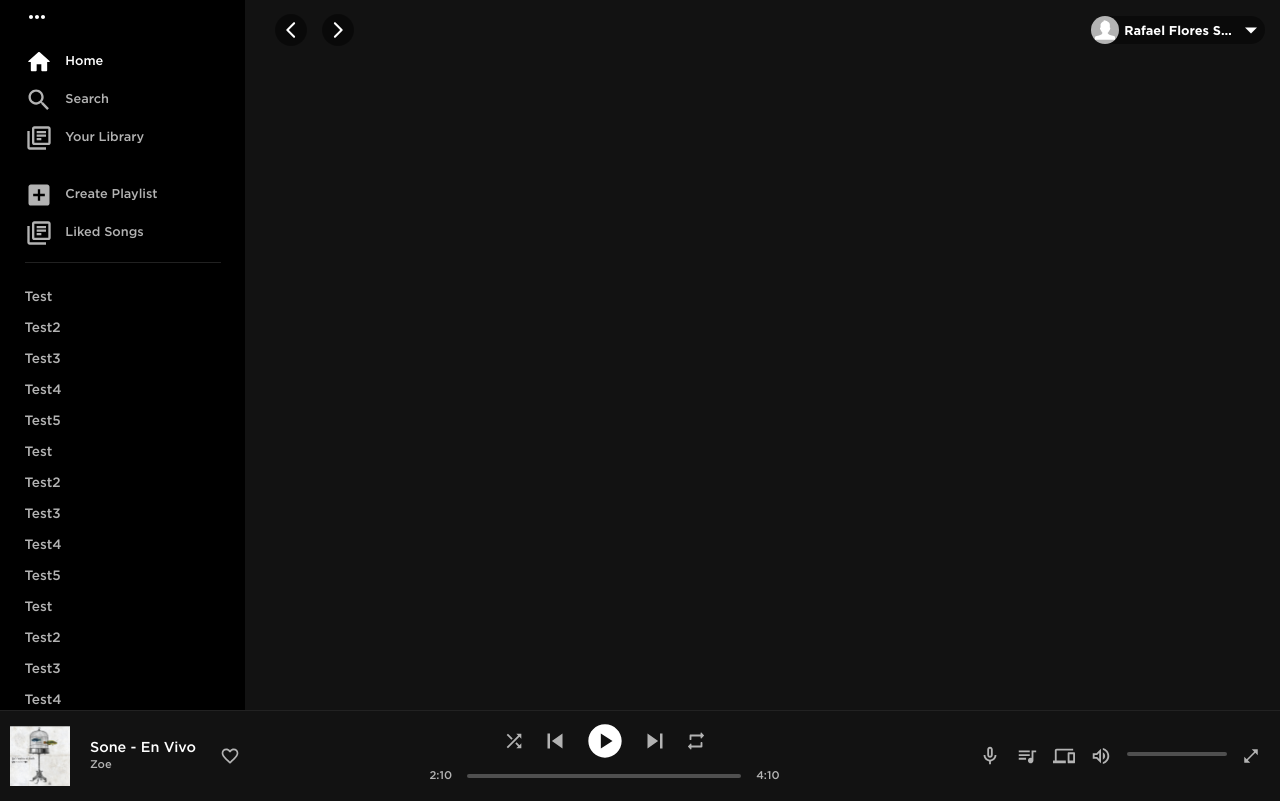
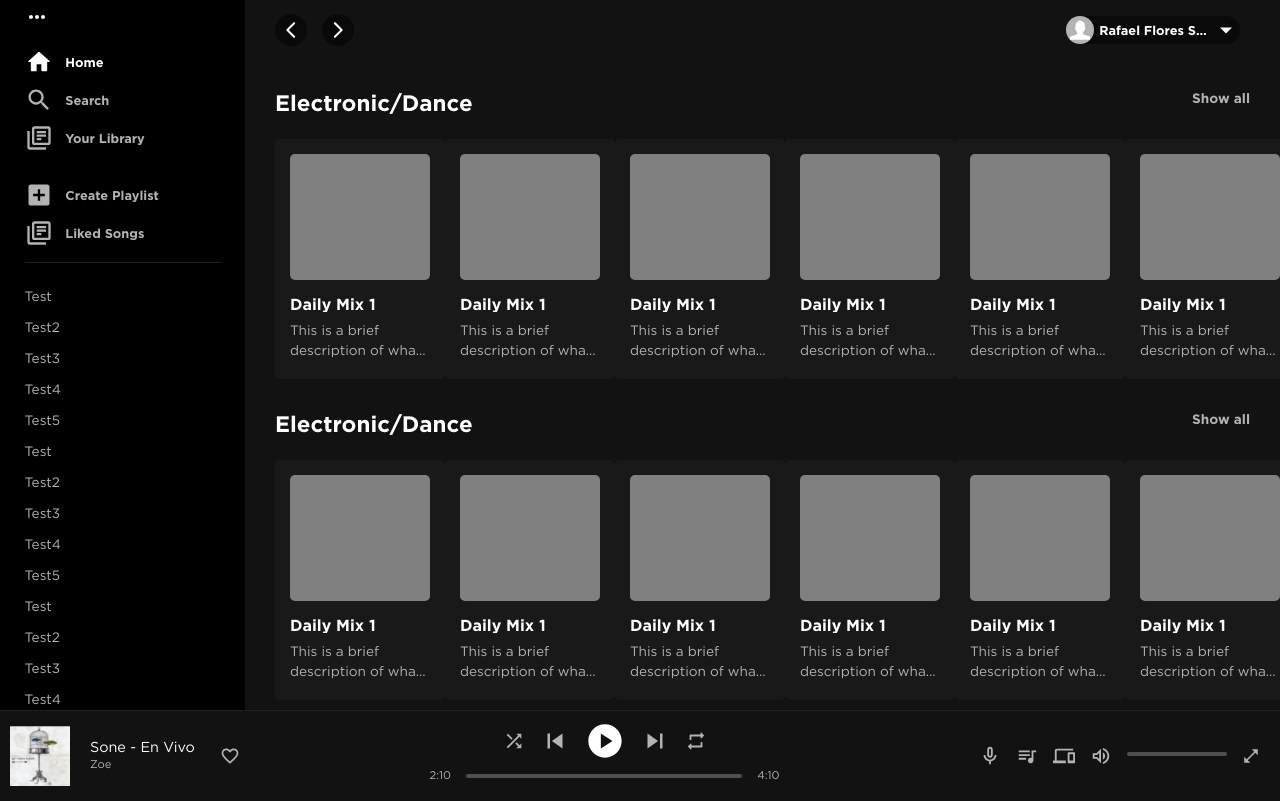
Before and after one commit to rafaelfloressouza/Muzik, a React (Create React App) app in the folder frontend/: page / in a window 1280 px wide. Built offline with nearby package versions, Linux system fonts and the light colour scheme.

Commit message:
Finished main home functionality

```diff
--- a/frontend/public/index.css
+++ b/frontend/public/index.css
@@ -3,7 +3,7 @@
   font-family: "Gotham Spotify";
   font-style: normal;
   font-weight: 400;
-  src: url("fonts/Gotham-Spotify/GothamMedium.ttf") format("opentype");
+  src: url("fonts/Gotham-Spotify/GothamBook.ttf") format("opentype");
 }
 
 @font-face {
--- a/frontend/src/App.tsx
+++ b/frontend/src/App.tsx
@@ -20,9 +20,11 @@ export default function App() {
   const bottomBarHeight = `90px`;
   const topContainerHeight = `calc(100% - ${bottomBarHeight})`;
   const pageWidth = `calc(100% - ${sideBarWidth})`;
+  const pageHeight = `calc(100% - ${bottomBarHeight})`;
 
   // State
   const [page, setPage] = useState(PageType.Home);
+  const [scrollTop, setScrollTop] = useState(0);
 
   // Handlers
   const pageChange = (newPage: PageType) => {
@@ -30,11 +32,16 @@ export default function App() {
     setPage(newPage);
   };
 
+  const scrollChanged = (scrollTop: number) => {
+    console.log(scrollTop);
+    setScrollTop(scrollTop);
+  };
+
   // Helpers
   const getPageContent = (): ReactElement => {
     switch (page) {
       case PageType.Home:
-        return <Home />;
+        return <Home scrollChanged={scrollChanged} />;
       case PageType.Search:
         return <></>;
       case PageType.YourLibrary:
@@ -55,8 +62,10 @@ export default function App() {
           <Sidebar width={sideBarWidth} page={page} pageSelected={pageChange} />
           <Page
             width={pageWidth}
+            height={pageHeight}
             children={getPageContent()}
             page={page}
+            scrollTop={scrollTop}
           ></Page>
         </TopContainer>
         <Bottombar height={bottomBarHeight} />
--- a/frontend/src/components/Bottombar.tsx
+++ b/frontend/src/components/Bottombar.tsx
@@ -92,6 +92,7 @@ const BottombarContainer = styled.div<{
   min-height: 90px;
   border-top: ${(props) => `1px solid ${props.borderColor}`};
   font-weight: none;
+  z-index: 10;
 `;
 
 const LeftContainer = styled.div<{
--- a/frontend/src/components/Home.tsx
+++ b/frontend/src/components/Home.tsx
@@ -1,5 +1,125 @@
-import { ReactElement } from "react";
+import { ReactElement, useContext, useEffect, useRef } from "react";
+import styled from "styled-components";
+import Card from "./shared/Card";
+import { ThemeContext } from "../contexts/ThemeContext";
 
-export default function Home(): ReactElement {
-  return <></>;
+type Props = {
+  scrollChanged: (scrollTop: number) => void;
+};
+
+export default function Home({ scrollChanged }: Props): ReactElement {
+  // Contexts
+  const theme = useContext(ThemeContext);
+
+  // Refs
+  const homeDivRef = useRef<HTMLDivElement | null>(null);
+
+  // useEffects
+  useEffect(() => {
+    const scrollHostElement = homeDivRef.current;
+    if (!scrollHostElement) return;
+    scrollHostElement.addEventListener("scroll", handleScroll, true);
+    return () => {
+      scrollHostElement.removeEventListener("scroll", handleScroll, true);
+    };
+  }, []);
+
+  // Helpers
+  const getCards = () => {
+    const cards = [];
+    for (let i = 0; i < 7; i++) {
+      cards.push(
+        <Card
+          key={i}
+          cardStyle={{
+            height: "15vw",
+            width: "9vw",
+            bgColor: theme?.octonary(),
+            hoverBgColor: theme?.secondary(),
+            padding: "",
+          }}
+          descStyle={{ color: theme?.quinary() }}
+        />
+      );
+    }
+    return cards;
+  };
+
+  const getCardRows = () => {
+    const cardRows = [];
+    for (let i = 0; i < 10; i++) {
+      cardRows.push(
+        <CardContainer key={i} showAllColor={theme?.quinary() ?? ""}>
+          <div className="top">
+            <span className="title">Electronic/Dance</span>
+            <span className="show-all">Show all</span>
+          </div>
+          <div className="bottom">{getCards().map((el) => el)}</div>
+        </CardContainer>
+      );
+    }
+    return cardRows;
+  };
+
+  // Handlers
+  const handleScroll = () => {
+    const scrollHostElement = homeDivRef.current;
+    if (!scrollHostElement) return;
+    scrollChanged(scrollHostElement.scrollTop);
+  };
+
+  return (
+    <HomeContainer ref={homeDivRef} bgColor={theme?.tertiary() ?? ""}>
+      {getCardRows().map((el) => el)}
+    </HomeContainer>
+  );
 }
+
+const HomeContainer = styled.div<{ bgColor: string }>`
+  display: flex;
+  flex-direction: column;
+  row-gap: 2rem;
+  padding: 30px;
+  overflow-y: auto;
+  padding-top: 90px;
+
+  background-color: ${(props) => props.bgColor};
+`;
+
+const CardContainer = styled.div<{
+  showAllColor: string;
+}>`
+  display: flex;
+  flex-direction: column;
+  row-gap: 1.5rem;
+  width: 100%;
+
+  & .top {
+    display: flex;
+    flex-direction: row;
+    justify-content: space-between;
+
+    & .title {
+      font-size: 1.4rem;
+      font-weight: bold;
+    }
+
+    & .show-all {
+      color: ${(props) => props.showAllColor};
+      font-size: 0.85rem;
+      font-weight: bold;
+      transition: ease-in-out 0.1s;
+
+      &:hover {
+        text-decoration: underline;
+        cursor: pointer;
+      }
+    }
+  }
+
+  & .bottom {
+    display: flex;
+    flex-direction: row;
+    justify-content: space-between;
+  }
+`;
--- a/frontend/src/components/Sidebar.tsx
+++ b/frontend/src/components/Sidebar.tsx
@@ -42,6 +42,7 @@ export default function Sidebar({
               label: "Home",
               color: theme?.quinary(),
               hoverColor: theme?.senary(),
+              isBold: true,
             }}
             noChangeColorSvg={true}
             onClick={() => pageSelected(PageType.Home)}
@@ -57,6 +58,7 @@ export default function Sidebar({
               label: "Search",
               color: theme?.quinary(),
               hoverColor: theme?.senary(),
+              isBold: true,
             }}
             noChangeColorSvg={true}
             onClick={() => pageSelected(PageType.Search)}
@@ -72,6 +74,7 @@ export default function Sidebar({
               label: "Your Library",
               color: theme?.quinary(),
               hoverColor: theme?.senary(),
+              isBold: true,
             }}
             noChangeColorSvg={true}
             onClick={() => pageSelected(PageType.YourLibrary)}
@@ -89,6 +92,7 @@ export default function Sidebar({
               label: "Create Playlist",
               color: theme?.quinary(),
               hoverColor: theme?.senary(),
+              isBold: true,
             }}
             onClick={() => pageSelected(PageType.CreatePlaylist)}
             selected={page === PageType.CreatePlaylist}
@@ -103,6 +107,7 @@ export default function Sidebar({
               label: "Liked Songs",
               color: theme?.quinary(),
               hoverColor: theme?.senary(),
+              isBold: true,
             }}
             onClick={() => pageSelected(PageType.LikedSongs)}
             selected={page === PageType.LikedSongs}
--- a/frontend/src/components/shared/Avatar.tsx
+++ b/frontend/src/components/shared/Avatar.tsx
@@ -11,6 +11,7 @@ export default function Avatar(): ReactElement {
 
   return (
     <AvatarContainer
+      className="avatar"
       bgColor={theme?.septenary(0.45) ?? ""}
       hoverColor={theme?.secondary() ?? ""}
       onClick={() => setMenuOpened(!menuOpened)}
--- /dev/null
+++ b/frontend/src/components/shared/Card.tsx
@@ -0,0 +1,145 @@
+import { ReactElement, useState } from "react";
+import styled from "styled-components";
+import PlayButton from "./PlayButton";
+
+export interface ITextStyle {
+  text?: string;
+  size?: string;
+  color?: string;
+}
+
+export interface ICardStyle {
+  src?: string;
+  width?: string;
+  height?: string;
+  padding: string;
+  bgColor?: string;
+  hoverBgColor?: string;
+  borderRadius?: string;
+  onClick?: () => void;
+}
+
+type Props = {
+  cardStyle: ICardStyle;
+  titleStyle?: ITextStyle;
+  descStyle: ITextStyle;
+};
+
+export default function Card({
+  cardStyle,
+  titleStyle,
+  descStyle,
+}: Props): ReactElement {
+  const [hoveredOn, setHoveredOn] = useState(false);
+
+  return (
+    <CardContainer
+      cardStyle={cardStyle}
+      titleStyle={titleStyle}
+      descStyle={descStyle}
+      onMouseEnter={() => setHoveredOn(true)}
+      onMouseLeave={() => setHoveredOn(false)}
+      hoveredOn={hoveredOn}
+      onClick={() => {
+        if (cardStyle?.onClick) cardStyle?.onClick();
+      }}
+    >
+      <div className="img-container">
+        <div className="img"></div>
+        <PlayButton />
+      </div>
+
+      <div className="info">
+        <span className="title">Daily Mix 1</span>
+        <div className="description">
+          This is a brief description of what this is doing.
+        </div>
+      </div>
+    </CardContainer>
+  );
+}
+
+const CardContainer = styled.div<{
+  cardStyle?: ICardStyle;
+  titleStyle?: ITextStyle;
+  descStyle?: ITextStyle;
+  hoveredOn?: boolean;
+}>`
+  display: flex;
+  flex-direction: column;
+  align-items: center;
+  min-width: 140px;
+  min-height: 210px;
+  /* width: 140px;
+  height: 210px; */
+  width: ${(props) => props.cardStyle?.width ?? "140px"};
+  height: ${(props) => props.cardStyle?.height ?? "210px"};
+  padding: 15px;
+  background-color: ${(props) => props.cardStyle?.bgColor ?? "white"};
+  border-radius: ${(props) => props.cardStyle?.borderRadius ?? "5px"};
+  transition: ease-in-out 0.2s;
+  row-gap: 15px;
+
+  &:hover {
+    background-color: ${(props) => props.cardStyle?.hoverBgColor ?? "white"};
+    cursor: pointer;
+  }
+
+  & .img-container {
+    height: 60%;
+    width: 100%;
+    position: relative;
+
+    & .img {
+      background-color: gray;
+      height: 100%;
+      width: 100%;
+      border-radius: 5px;
+    }
+
+    & .svg {
+      position: absolute;
+      bottom: ${(props) => (props.hoveredOn ? "10px" : "0px")};
+      right: 10px;
+      border-radius: 50%;
+      box-shadow: 0px 5px 5px 1px rgb(0, 0, 0, 0.2);
+      opacity: ${(props) => (props.hoveredOn ? 1 : 0)};
+      transition: ease-in-out 0.2s;
+    }
+  }
+
+  & .info {
+    height: 30%;
+    width: 100%;
+    display: flex;
+    flex-direction: column;
+    align-items: left;
+    row-gap: 0.6rem;
+
+    & .title,
+    .description {
+      overflow: hidden;
+      text-overflow: ellipsis;
+    }
+
+    & .title {
+      display: -webkit-box;
+      -webkit-line-clamp: 1;
+      line-clamp: 1;
+      -webkit-box-orient: vertical;
+      font-size: ${(props) => props?.titleStyle?.size ?? "1rem"};
+      color: ${(props) => props?.titleStyle?.color ?? "white"};
+      font-weight: bold;
+    }
+
+    & .description {
+      display: -webkit-box;
+      -webkit-line-clamp: 2;
+      line-clamp: 2;
+      -webkit-box-orient: vertical;
+      font-size: ${(props) => props?.descStyle?.size ?? "0.85rem"};
+      color: ${(props) => props?.descStyle?.color ?? "white"};
+      line-height: 20px;
+    }
+  }
+`;
--- a/frontend/src/components/shared/Navbar.tsx
+++ b/frontend/src/components/shared/Navbar.tsx
@@ -7,15 +7,21 @@ import { ThemeContext } from "../../contexts/ThemeContext";
 import Avatar from "./Avatar";
 import Searchbar from "./Searchbar";
 import ButtonGroup, { IElement } from "./ButtonGroup";
-import PlayArrowIcon from "@mui/icons-material/PlayArrow";
-import Svg from "./Svg";
+import PlayButton from "./PlayButton";
 
 type Props = {
   height: string;
+  width: string;
   page: PageType;
+  bgColor: string;
 };
 
-export default function Navbar({ height, page }: Props): ReactElement {
+export default function Navbar({
+  height,
+  width,
+  page,
+  bgColor,
+}: Props): ReactElement {
   const theme = useContext(ThemeContext);
 
   // Helpers
@@ -70,29 +76,16 @@ export default function Navbar({ height, page }: Props): ReactElement {
     if (page !== PageType.CreatePlaylist && page !== PageType.LikedSongs)
       return <></>;
     return (
-      <Svg
-        svgStyle={{
-          muiComponent: PlayArrowIcon,
-          borderRadius: "50%",
-          bgColor: theme?.primary(),
-          color: theme?.septenary(),
-          hoverColor: theme?.septenary(),
-          height: "30px",
-          width: "30px",
-          padding: "9px",
-        }}
-        labelStyle={{
-          label: "Alternative/Indie",
-          fontSize: "1.5rem",
-          isBold: true,
-        }}
-        colSpace="0.9rem"
-      ></Svg>
+      <PlayButton
+        label={"Alternative/Indie"}
+        fontSize={"1.5rem"}
+        isBold={true}
+      />
     );
   };
 
   return (
-    <NavbarContainer height={height}>
+    <NavbarContainer height={height} width={width} bgColor={bgColor}>
       <div className="arrows-searchbar-and-categories">
         {getArrows()}
         {getPlayBtn()}
@@ -106,13 +99,19 @@ export default function Navbar({ height, page }: Props): ReactElement {
 
 const NavbarContainer = styled.div<{
   height: string;
+  width: string;
+  bgColor: string;
 }>`
   display: flex;
   flex-direction: row;
   justify-content: space-between;
   align-items: center;
   height: ${(props) => props.height};
-  padding: 0 15px;
+  position: fixed;
+  width: ${(props) => props.width};
+  top: 0;
+  z-index: 100;
+  background-color: ${(props) => props.bgColor};
 
   & .arrows-searchbar-and-categories {
     display: flex;
@@ -126,6 +125,10 @@ const NavbarContainer = styled.div<{
   & .btn-group {
     margin-left: 25px;
   }
+
+  & .avatar {
+    margin-right: 40px;
+  }
 `;
 
 const Arrows = styled.div<{
@@ -134,7 +137,7 @@ const Arrows = styled.div<{
   display: flex;
   flex-direction: row;
   column-gap: 15px;
-  margin-left: 15px;
+  margin-left: 30px;
 
   & .back-arrow,
   .front-arrow {
--- a/frontend/src/components/shared/Page.tsx
+++ b/frontend/src/components/shared/Page.tsx
@@ -1,28 +1,59 @@
-import { ReactElement } from "react";
+import { ReactElement, useContext, useEffect, useRef, useState } from "react";
 import styled from "styled-components";
 import Navbar from "./Navbar";
 import { PageType } from "../../App";
+import { ThemeContext } from "../../contexts/ThemeContext";
 
 type Props = {
   width: string;
+  height?: string;
   children: ReactElement | ReactElement[];
   page: PageType;
+  scrollTop?: number;
 };
 
-export default function Page({ width, children, page }: Props): ReactElement {
+export default function Page({
+  width,
+  height = "100%",
+  children,
+  page,
+  scrollTop,
+}: Props): ReactElement {
   // Constant
   const navbarHeight = `60px`;
 
+  // Contexts
+  const theme = useContext(ThemeContext);
+
+  // Helpers
+  const getNavbarColor = () => {
+    if (!scrollTop || scrollTop < 100) {
+      return "transparent";
+    } else if (scrollTop < 200) {
+      return theme?.secondary(0.5) ?? "";
+    } else {
+      return theme?.secondary() ?? "";
+    }
+  };
+
   return (
-    <PageContainer width={width}>
-      <Navbar height={navbarHeight} page={page} />
+    <PageContainer width={width} height={height}>
+      <Navbar
+        height={navbarHeight}
+        width={width}
+        page={page}
+        bgColor={getNavbarColor()}
+      />
       {children}
     </PageContainer>
   );
 }
 
-const PageContainer = styled.div<{ width: string }>`
+const PageContainer = styled.div<{ width: string; height: string }>`
+  display: flex;
+  flex-direction: column;
   width: ${(props) => props.width};
-  height: 100%;
+  overflow-y: auto;
   background-color: rgb(18, 18, 18);
+  position: relative;
 `;
--- /dev/null
+++ b/frontend/src/components/shared/PlayButton.tsx
@@ -0,0 +1,38 @@
+import { ReactElement, useContext } from "react";
+import PlayArrowIcon from "@mui/icons-material/PlayArrow";
+import Svg from "./Svg";
+import { ThemeContext } from "../../contexts/ThemeContext";
+
+type Props = {
+  label?: string;
+  fontSize?: string;
+  isBold?: boolean;
+};
+
+export default function PlayButton({
+  label,
+  fontSize,
+  isBold,
+}: Props): ReactElement {
+  const theme = useContext(ThemeContext);
+  return (
+    <Svg
+      svgStyle={{
+        muiComponent: PlayArrowIcon,
+        borderRadius: "50%",
+        bgColor: theme?.primary(),
+        color: theme?.septenary(),
+        hoverColor: theme?.septenary(),
+        height: "30px",
+        width: "30px",
+        padding: "9px",
+      }}
+      labelStyle={{
+        label: label,
+        fontSize: fontSize,
+        isBold: isBold,
+      }}
+      colSpace="0.9rem"
+    />
+  );
+}
--- a/frontend/src/components/shared/Svg.tsx
+++ b/frontend/src/components/shared/Svg.tsx
@@ -113,6 +113,7 @@ const SvgContainer = styled.div<{
   flex-direction: row;
   align-items: center;
   column-gap: ${(props) => props.colSpace};
+  font-weight: bold;
 
   &:hover {
     cursor: pointer;
--- a/frontend/src/contexts/ThemeContext.tsx
+++ b/frontend/src/contexts/ThemeContext.tsx
@@ -8,6 +8,7 @@ export type ThemeContextType = {
   quinary: (opacity?: number) => string;
   senary: (opacity?: number) => string;
   septenary: (opacity?: number) => string;
+  octonary: (opacity?: number) => string;
 };
 
 type Props = {
@@ -42,6 +43,10 @@ export function ThemeProvider({ children }: Props) {
     return opacity === 1 ? "rgb(0,0,0)" : `rgb(0,0,0, ${opacity})`;
   };
 
+  const octonary = (opacity: number = 1): string => {
+    return opacity === 1 ? "rgb(25,25,25)" : `rgb(25,25,25, ${opacity})`;
+  };
+
   const value: ThemeContextType = {
     primary,
     secondary,
@@ -50,6 +55,7 @@ export function ThemeProvider({ children }: Props) {
     quinary,
     senary,
     septenary,
+    octonary,
   };
 
   return (
```
